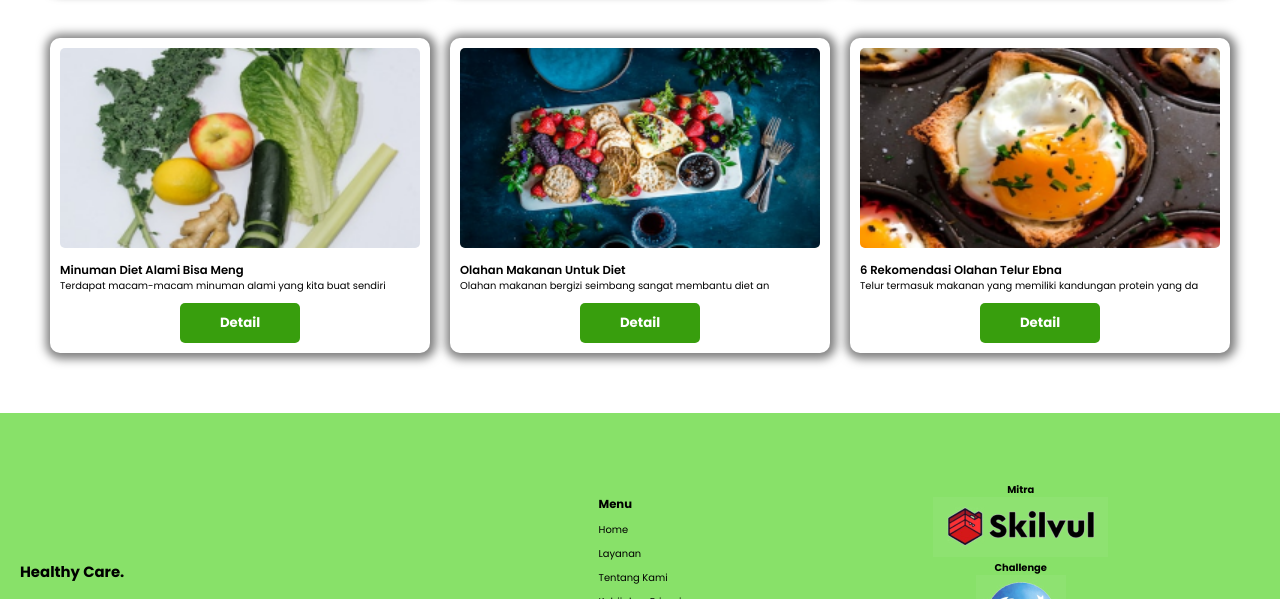
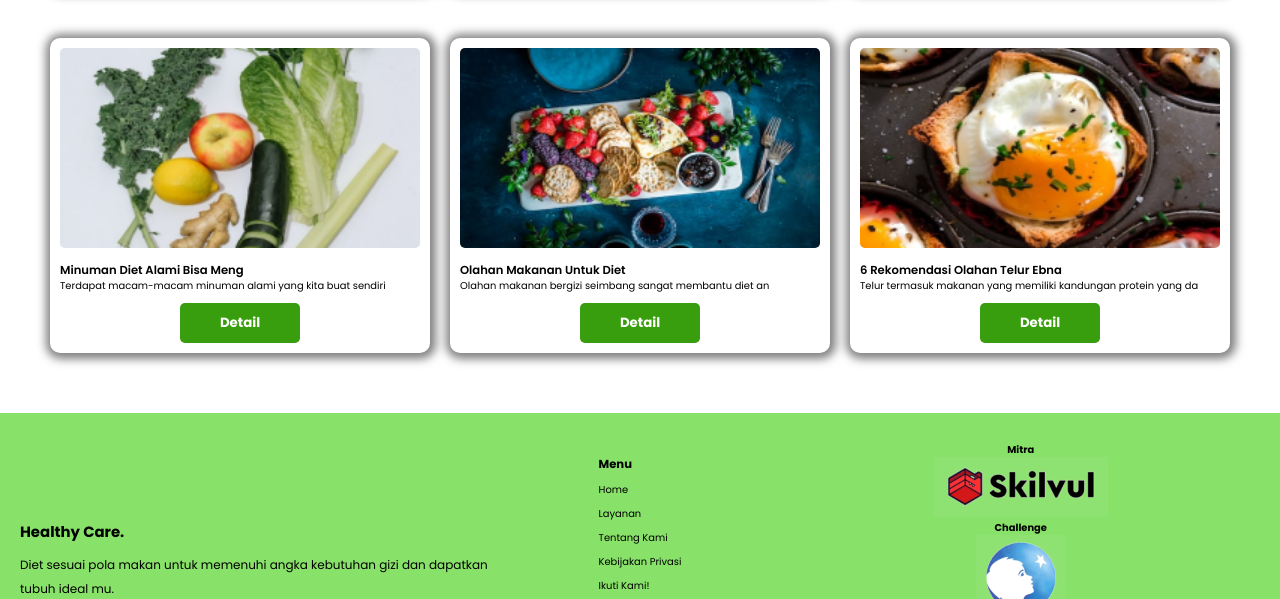
Before and after one commit to rahmadifadillah/Landing-Page-Challenge, a plain HTML site: page index.html in a window 1280 px wide. Shown: the part 1602-2201 px from the top of the page. Drawn offline with nearby package versions, Linux system fonts and the light colour scheme; a web font is replaced by a local one.

Commit message:
rework footer

```diff
--- a/css/style.css
+++ b/css/style.css
@@ -281,7 +281,7 @@ a {
 
 /* Footer Section  */
 .footer {
-    padding: 50px 0 50px 0;
+    padding: 10px 0 10px 0;
     background-color: #88E169;
 }
 
```
